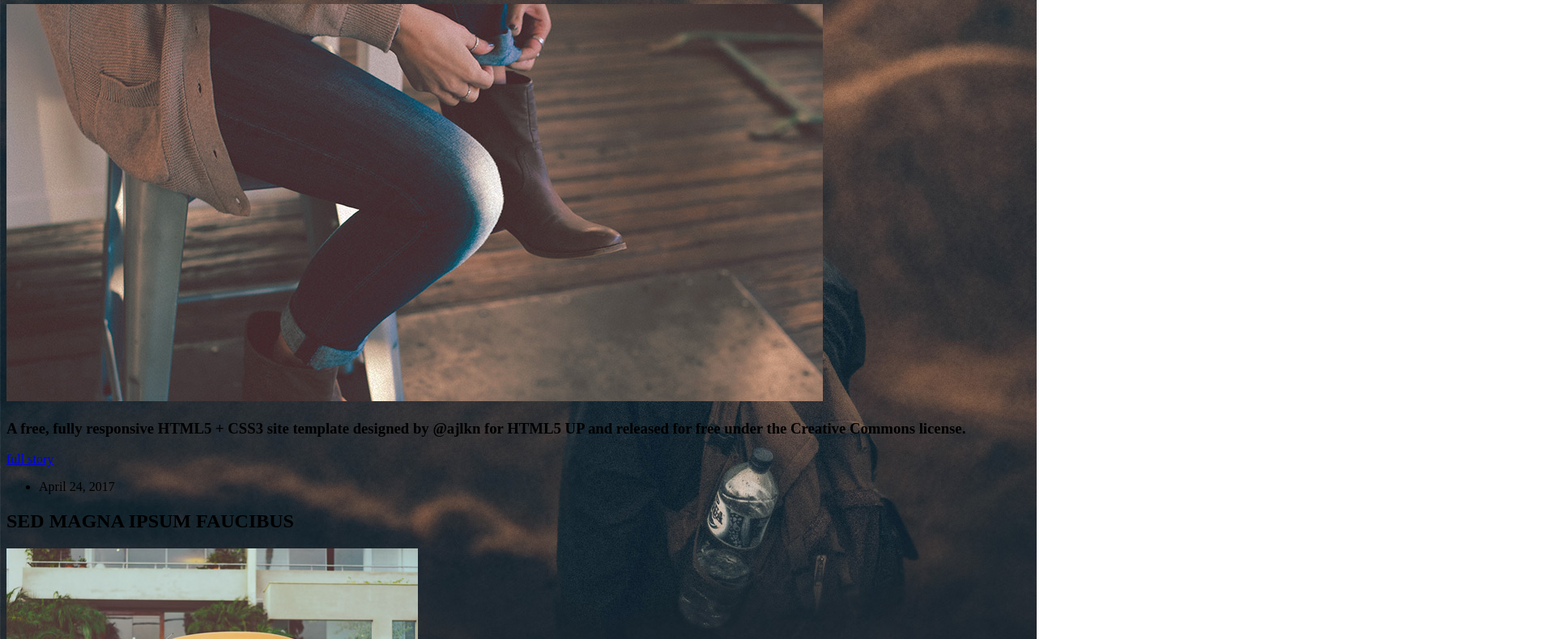
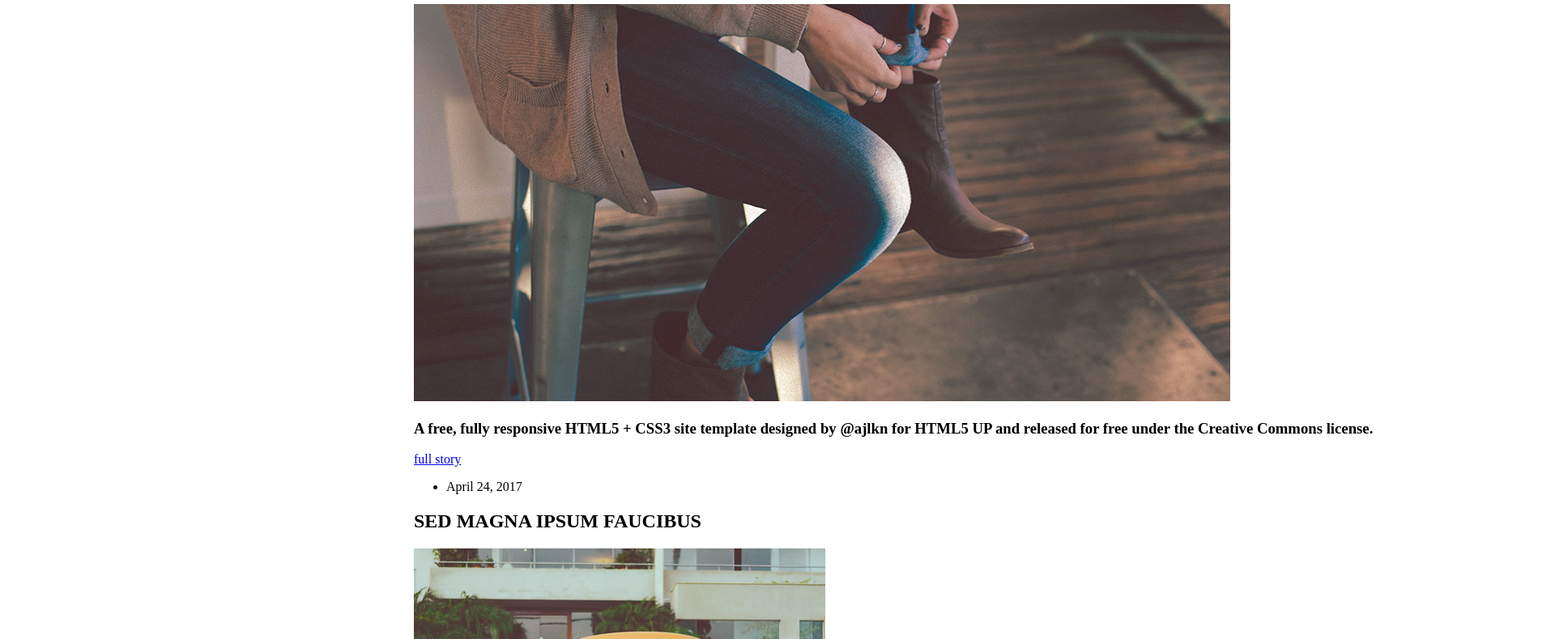
Before and after one commit to newtimenood/one, a plain HTML site: page index.html in a window 1280 px wide. Shown: the part 254-1044 px from the top of the page at 81% size, 1920 px wide, since content can reach past the window. Drawn offline with Linux system fonts and the light colour scheme.

Commit message:
background

```diff
--- a/style.css
+++ b/style.css
@@ -2,4 +2,13 @@
 
 body {
     background-image: url("./images/bg.jpg");
+    background-repeat: no-repeat ;
+    background-position: 100% 100%;
 }
+.wrapper {
+    margin-right: 503px;
+    margin-left: 503px;
+    width: 1536px;
+    height: auto;
+    background-color: #fff;
+}
```
